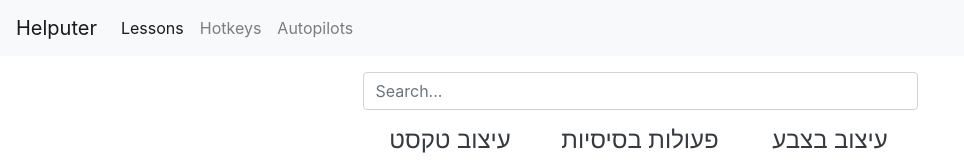
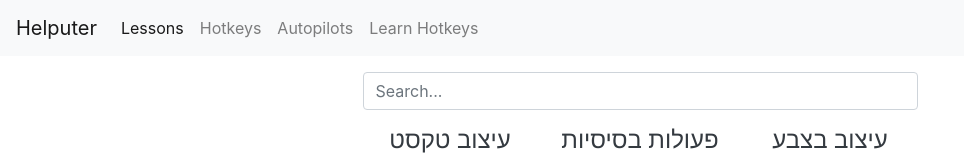
Before and after one commit to ShalomPrinz/HelputerReact, a React (Create React App) app: page /lessons in a window 1280 px wide. Shown: the top 160 px of the page, without its empty margins (0-964 px from the left). Built offline with nearby package versions, Linux system fonts and the light colour scheme.

Commit message:
new component, in purpose to teach hotkeys using interactive keyboard - LearnHotkeys

```diff
--- a/src/App.js
+++ b/src/App.js
@@ -2,6 +2,7 @@ import React from "react";
 import { Switch, Route, Redirect } from "react-router-dom";
 
 import "./App.css";
+
 import NavBar from "./components/NavBar";
 import Lessons from "./components/Lessons";
 import NotFound from "./components/NotFound";
@@ -9,6 +10,8 @@ import Hotkeys from "./components/Hotkeys";
 import Autopilots from "./components/Autopilots";
 import Pilot from "./components/Pilot";
 import UltimatePilotContainer from "./components/UltimatePilotContainer";
+import LearnHotkeys from "./components/LearnHotkeys";
+
 import {
   headUrl,
   lessonsUrl,
@@ -17,6 +20,7 @@ import {
   autopilotsUrl,
   autopilotUrl,
   ultimatePilotUrl,
+  learnHotkeysUrl,
 } from "./constants";
 
 function App() {
@@ -27,6 +31,7 @@ function App() {
         <div className="content">
           <Switch>
             <Route path={lessonsUrl} component={Lessons} />
+            <Route path={learnHotkeysUrl} component={LearnHotkeys} />
             <Route path={hotkeysUrl} component={Hotkeys} />
             <Route path={autopilotUrl + "/:subject"} component={Pilot} />
             <Route path={autopilotsUrl} component={Autopilots} />
--- /dev/null
+++ b/src/components/LearnHotkeys.jsx
@@ -0,0 +1,7 @@
+import React from "react";
+
+function LearnHotkeys(props) {
+  return <h1>Learn Hotkeys</h1>;
+}
+
+export default LearnHotkeys;
--- a/src/components/NavBar.jsx
+++ b/src/components/NavBar.jsx
@@ -3,7 +3,13 @@ import { Link, NavLink } from "react-router-dom";
 import Navbar from "react-bootstrap/NavBar";
 import Nav from "react-bootstrap/Nav";
 
-import { headUrl, lessonsUrl, hotkeysUrl, autopilotsUrl } from "../constants";
+import {
+  headUrl,
+  lessonsUrl,
+  hotkeysUrl,
+  autopilotsUrl,
+  learnHotkeysUrl,
+} from "../constants";
 
 function AppNavBar(props) {
   const [expanded, setExpanded] = useState(false);
@@ -32,6 +38,9 @@ function AppNavBar(props) {
           <NavLink className="nav-link" to={autopilotsUrl}>
             Autopilots
           </NavLink>
+          <NavLink className="nav-link" to={learnHotkeysUrl}>
+            Learn Hotkeys
+          </NavLink>
         </Nav>
       </Navbar.Collapse>
     </Navbar>
--- a/src/constants.js
+++ b/src/constants.js
@@ -3,6 +3,7 @@ export const baseUrl = "http://localhost:3000";
 export const headUrl = "/";
 export const lessonsUrl = headUrl + "lessons";
 export const hotkeysUrl = headUrl + "hotkeys";
+export const learnHotkeysUrl = hotkeysUrl + "-learn";
 export const autopilotsUrl = headUrl + "autopilots";
 export const autopilotUrl = headUrl + "autopilot";
 export const ultimatePilotUrl = headUrl + "ultimate";
```
